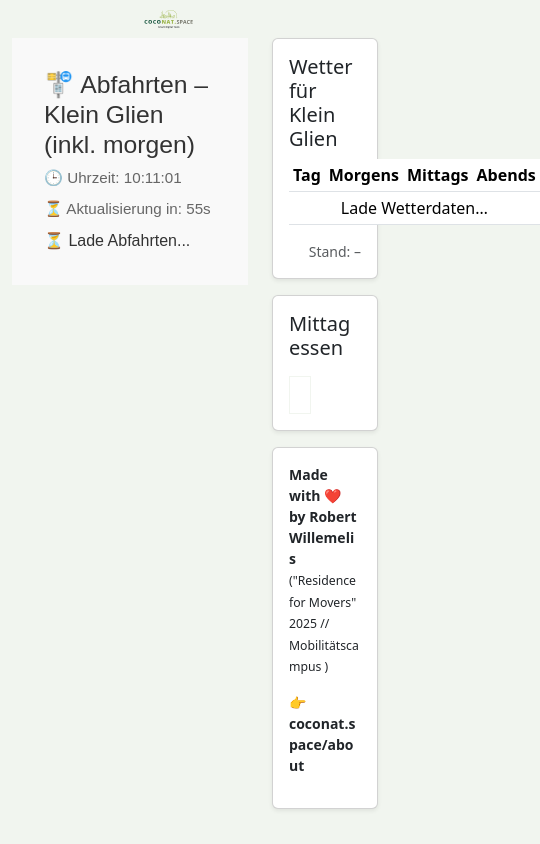
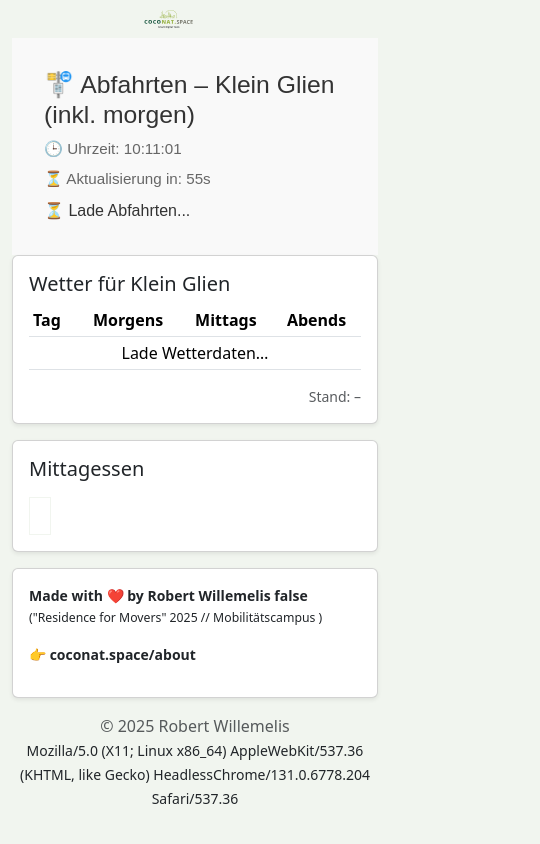
Before and after one commit to willi84/coconat.space, an Eleventy site: page src/dashboard.njk in a window 390 px wide. Shown: the whole page, 540 px wide, since content can reach past the window. Built offline with nearby package versions, Linux system fonts and the light colour scheme; Eleventy itself is replaced by a stand-in of ours; files that its build step writes are made by us from their sources; no server answers; what node-fetch would draw is missing.

Commit message:
feat: add responsive and debug

```diff
--- a/src/assets/dashboard.js
+++ b/src/assets/dashboard.js
@@ -147,4 +147,12 @@ document.onreadystatechange = function () {
     startCountdown();
     loadDepartures();
   }
+  const isRaspberryPi = navigator.userAgent.includes("Linux arm") || navigator.userAgent.includes("RaspberryPi");
+
+  document.getElementById('client').textContent = navigator.userAgent;
+  document.getElementById('raspberry').textContent = isRaspberryPi;
+  if (isRaspberryPi) {
+    document.body.classList.add("client-is-pi");
+  }
+
 };
--- a/src/dashboard.njk
+++ b/src/dashboard.njk
@@ -52,7 +52,7 @@ layout: base.njk
         <div class="col"></div>
     </div>
     <div class="row">
-        <div class="col-8">
+        <div class="col-12 col-lg-8">
             <section class="abfahrtstafel">
                 <h2>🚏 Abfahrten – Klein Glien (inkl. morgen)</h2>
                 <div id="clock">🕒 Uhrzeit: --:--</div>
@@ -60,7 +60,7 @@ layout: base.njk
                 <div id="monitor">Lade Abfahrten...</div>
             </section>
         </div>
-        <div class="col-4">
+        <div class="col-12 col-md-6 col-lg-4">
             <div class="col-12">
                 <div class="card shadow-sm mb-3">
                     <div class="card-body">
@@ -134,7 +134,7 @@ layout: base.njk
             <div class="col-12">
               <div class="card shadow-sm mb-3">
                 <div class="card-body small">
-                  <strong>Made with ❤️ by Robert Willemelis</strong>
+                  <strong>Made with ❤️ by Robert Willemelis <span id="raspberry"></span></strong>
 
                   <p><small> ("Residence for Movers" 2025 // Mobilitätscampus )</small></p>
                 <p>👉 <strong><a href="https://coconat.space/about"></a>coconat.space/about</strong></p>
@@ -145,3 +145,9 @@ layout: base.njk
 
     </div>
   </div>
+<footer class="footer">
+    <div class="container text-center">
+        <span class="text-muted">© 2025 Robert Willemelis</span><br />
+        <small><span id="client"></span></small>
+    </div>
+</footer>
```
Also changed, not shown: .eleventy.js.
